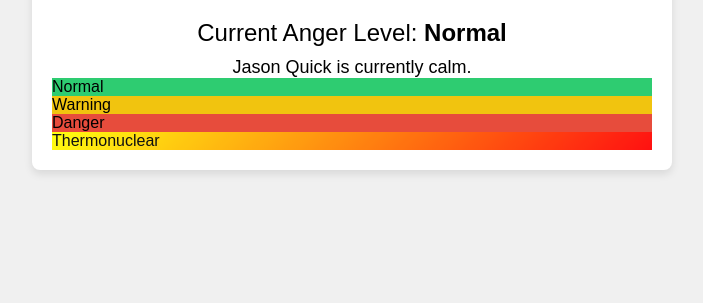
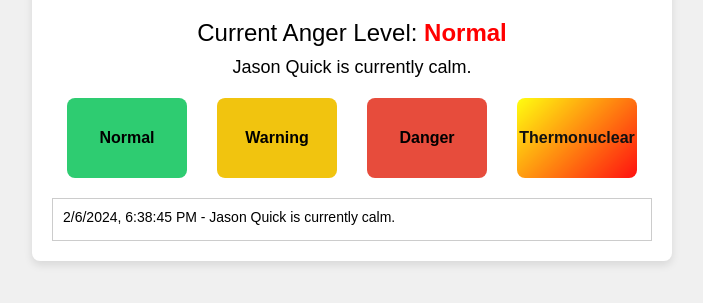
Before and after one commit to vitanzar2/JasonAngryCheck, a plain HTML site: page index.html in a window 1280 px wide. Both pictures are taken after a click on the element "Normal". Shown: the part 101-404 px from the top of the page, without its empty margins (288-991 px from the left). Drawn offline with Linux system fonts and the light colour scheme.

Commit message:
Update index.html

```diff
--- a/index.html
+++ b/index.html
@@ -40,6 +40,36 @@
 
     .anger-level {
         font-weight: bold;
+        color: #ff0000;
+    }
+
+    .status-box {
+        margin-top: 20px;
+        display: flex;
+        justify-content: space-around;
+    }
+
+    .status-box .box {
+        cursor: pointer;
+        width: 120px;
+        height: 80px;
+        text-align: center;
+        line-height: 80px;
+        border-radius: 8px;
+        font-weight: bold;
+    }
+
+    .log-container {
+        margin-top: 20px;
+        max-height: 200px;
+        overflow-y: scroll;
+        border: 1px solid #ccc;
+        padding: 10px;
+    }
+
+    .log-entry {
+        font-size: 14px;
+        margin-bottom: 5px;
     }
 
     .normal { background-color: #2ecc71; }
@@ -60,23 +90,47 @@
     <div class="container">
         <h1>Jason Quick's Anger Status</h1>
         <div class="status">
-            Current Anger Level: <span class="anger-level" id="angerLevel">High</span>
+            Current Anger Level: <span class="anger-level">High</span>
         </div>
         <div class="status-update">
             Jason Quick is currently very angry. Please approach with caution.
         </div>
         <div class="status-box">
-            <div class="box normal" onclick="updateStatus('Normal', 'Jason Quick is currently calm.', 'green')">Normal</div>
-            <div class="box warning" onclick="updateStatus('Warning', 'Jason Quick is currently irritated.', 'yellow')">Warning</div>
-            <div class="box danger" onclick="updateStatus('Danger', 'Jason Quick is currently angry.', 'red')">Danger</div>
-            <div class="box thermonuclear" onclick="updateStatus('Thermonuclear', 'Jason Quick is in a thermonuclear state of rage. It is already too late.', 'flashing')">Thermonuclear</div>
+            <div class="box normal" onclick="updateStatus('Normal', 'Jason Quick is currently calm.')">Normal</div>
+            <div class="box warning" onclick="updateStatus('Warning', 'Jason Quick is currently irritated.')">Warning</div>
+            <div class="box danger" onclick="updateStatus('Danger', 'Jason Quick is currently angry.')">Danger</div>
+            <div class="box thermonuclear" onclick="updateStatus('Thermonuclear', 'Jason Quick is in a thermonuclear state of rage. It is too late.')">Thermonuclear</div>
         </div>
+        <div class="log-container" id="logContainer"></div>
     </div>
 
     <script>
-        function updateStatus(level, message, color) {
+        // Load previous log entries and last clicked status from localStorage
+        document.addEventListener('DOMContentLoaded', function() {
+            var logEntries = JSON.parse(localStorage.getItem('logEntries')) || [];
+            var lastStatus = localStorage.getItem('lastStatus');
+
+            // Restore last clicked status
+            if (lastStatus) {
+                var statusBox = document.querySelector('.box.' + lastStatus);
+                var level = statusBox.textContent;
+                var message = statusBox.dataset.message;
+                updateStatus(level, message, false); // Don't log this status as it's just restoration
+            }
+
+            // Display previous log entries
+            var logContainer = document.getElementById('logContainer');
+            logEntries.forEach(function(entry) {
+                var logEntry = document.createElement('div');
+                logEntry.className = 'log-entry';
+                logEntry.textContent = entry;
+                logContainer.appendChild(logEntry);
+            });
+        });
+
+        function updateStatus(level, message, log = true) {
             var timestamp = new Date().toLocaleString();
-            document.getElementById('angerLevel').textContent = level;
+            document.querySelector('.anger-level').textContent = level;
             document.querySelector('.status-update').textContent = message;
             var logEntry = timestamp + ' - ' + message;
             var logContainer = document.getElementById('logContainer');
@@ -86,14 +140,15 @@
             logContainer.appendChild(logEntryElement);
             logContainer.scrollTop = logContainer.scrollHeight;
 
-            // Set anger level color
-            var angerLevel = document.getElementById('angerLevel');
-            angerLevel.style.color = color;
+            // Store log entry in localStorage
+            if (log) {
+                var logEntries = JSON.parse(localStorage.getItem('logEntries')) || [];
+                logEntries.push(logEntry);
+                localStorage.setItem('logEntries', JSON.stringify(logEntries));
+            }
 
-            // Store log entry in localStorage
-            var logEntries = JSON.parse(localStorage.getItem('logEntries')) || [];
-            logEntries.push(logEntry);
-            localStorage.setItem('logEntries', JSON.stringify(logEntries));
+            // Store last clicked status in localStorage
+            localStorage.setItem('lastStatus', level);
         }
     </script>
 </body>
```
